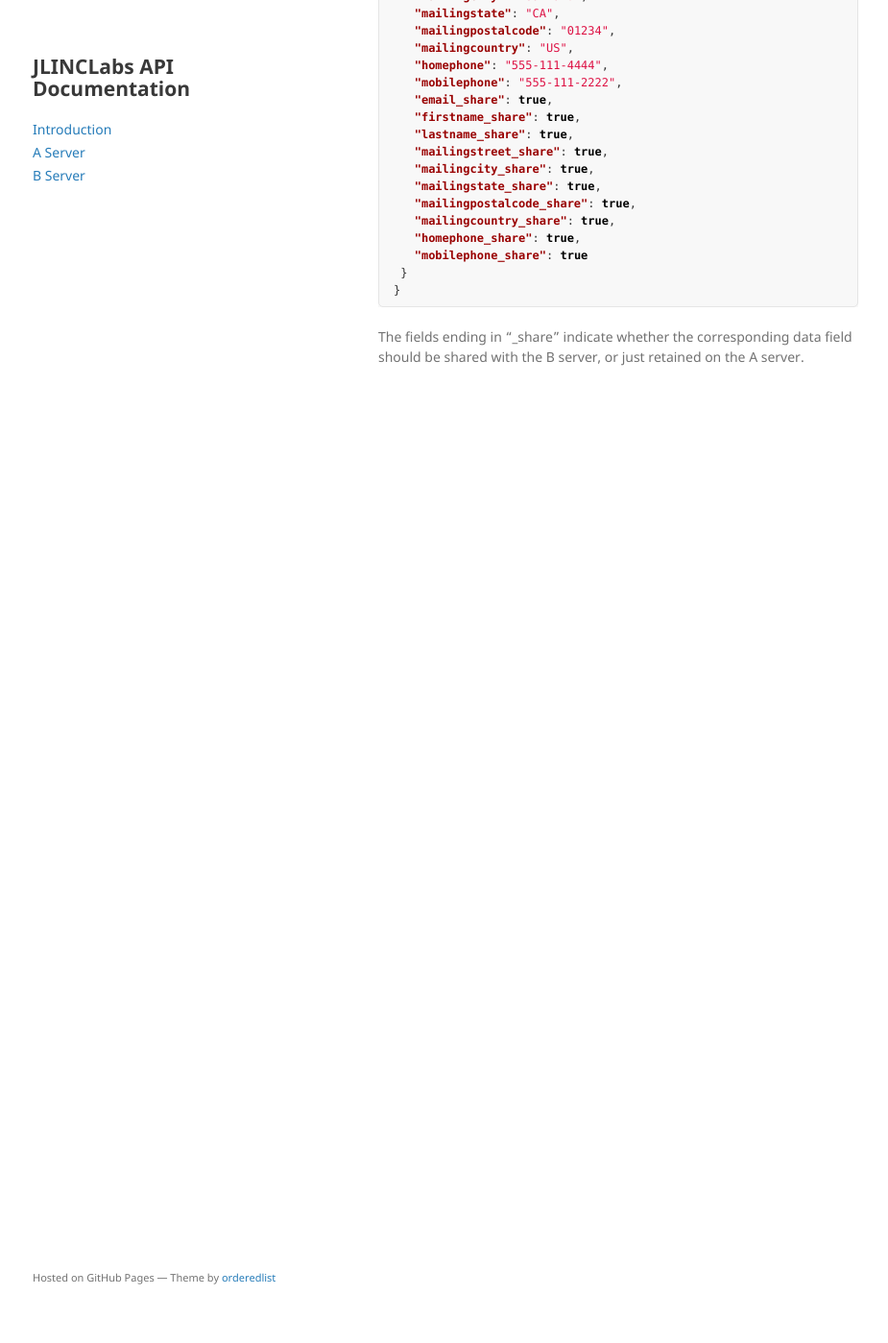
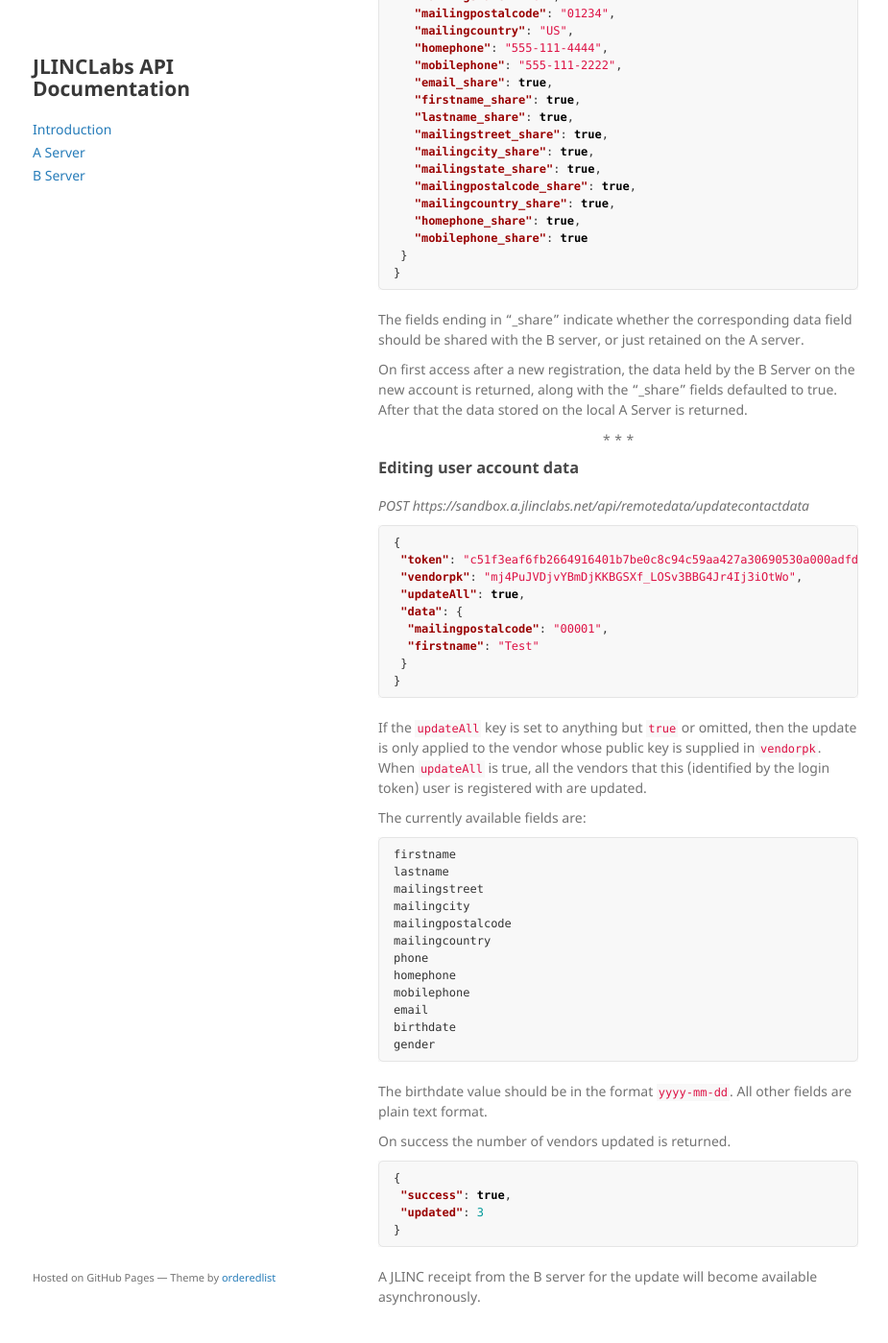
Before and after one commit to jlinclabs/apidocs, a Jekyll site: the page built from a_server.md, in a window 1280 px wide and 1400 px high, scrolled down 3098 px. Shown: the whole window at 96% size, without its empty margins (176-1101 px from the left). Built offline with Jekyll 4.4.1, drawn with Linux system fonts in a browser that asks for light colours; our own code applies the rules of GitHub Pages for plain Markdown files; before the commit the page ends 3540 px from its top, so only the background shows below that; some of the changed text lies outside the part shown.

Commit message:
Added "Editing user account data"

````diff
--- a/a_server.md
+++ b/a_server.md
@@ -176,3 +175,54 @@ Returns:
 ```
 
 The fields ending in "_share" indicate whether the corresponding data field should be shared with the B server, or just retained on the A server.
+
+On first access after a new registration, the data held by the B Server on the new account is returned, along with the "_share" fields defaulted to true. After that the data stored on the local A Server is returned.
+
+{% include starsep.html %}
+
+### Editing user account data
+
+_POST https://sandbox.a.jlinclabs.net/api/remotedata/updatecontactdata_
+```json
+{
+ "token": "c51f3eaf6fb2664916401b7be0c8c94c59aa427a30690530a000adfd944a33c2",
+ "vendorpk": "mj4PuJVDjvYBmDjKKBGSXf_LOSv3BBG4Jr4Ij3iOtWo",
+ "updateAll": true,
+ "data": {
+  "mailingpostalcode": "00001",
+  "firstname": "Test"
+ }
+}
+```
+
+If the `updateAll` key is set to anything but `true` or omitted, then the update is only applied to the vendor whose public key is supplied in `vendorpk`. When `updateAll` is true, all the vendors that this (identified by the login token) user is registered with are updated.
+
+The currently available fields are:
+
+```
+firstname
+lastname
+mailingstreet
+mailingcity
+mailingpostalcode
+mailingcountry
+phone
+homephone
+mobilephone
+email
+birthdate
+gender
+```
+
+The birthdate value should be in the format `yyyy-mm-dd`. All other fields are plain text format.
+
+On success the number of vendors updated is returned.
+
+```json
+{
+ "success": true,
+ "updated": 3
+}
+```
+
+A JLINC receipt from the B server for the update will become available asynchronously.
````
Also changed, not shown: other parts of a_server.md (+0 -1 lines).
